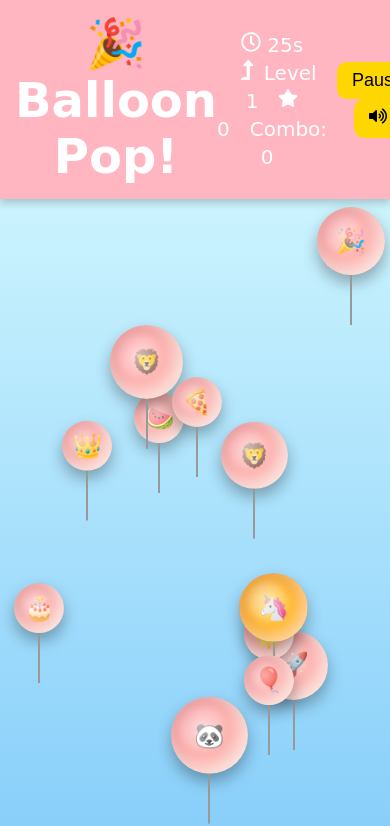
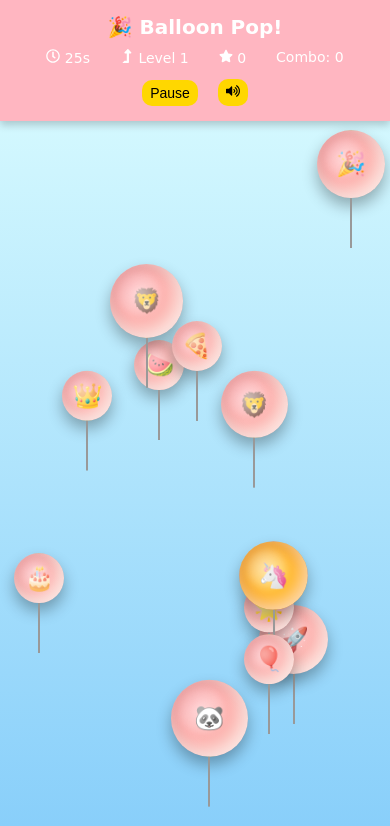
Before and after one commit to chmuhammadasim/BetterAim-React, a React (Create React App) app: page / in a window 390 px wide. Shown: the top 826 px of the page. Built offline with nearby package versions, Linux system fonts and the light colour scheme.

Commit message:
Refactor responsive styles for smaller screens

```diff
--- a/src/App.css
+++ b/src/App.css
@@ -248,3 +248,36 @@ button:hover {
   50% { transform: translateY(-20px); }
   100% { transform: translateY(0); }
 }
+
+@media (max-width: 768px) {
+  .header {
+    flex-direction: column;
+    gap: 10px;
+  }
+
+  .info {
+    display: flex;
+    justify-content: center;
+    gap: 10px;
+  }
+
+  .controls button {
+    padding: 6px 10px;
+    font-size: 16px;
+  }
+}
+
+@media (max-width: 480px) {
+  .header h1 {
+    font-size: 20px;
+  }
+
+  .info span {
+    font-size: 14px;
+  }
+
+  .controls button {
+    padding: 5px 8px;
+    font-size: 14px;
+  }
+}
```
